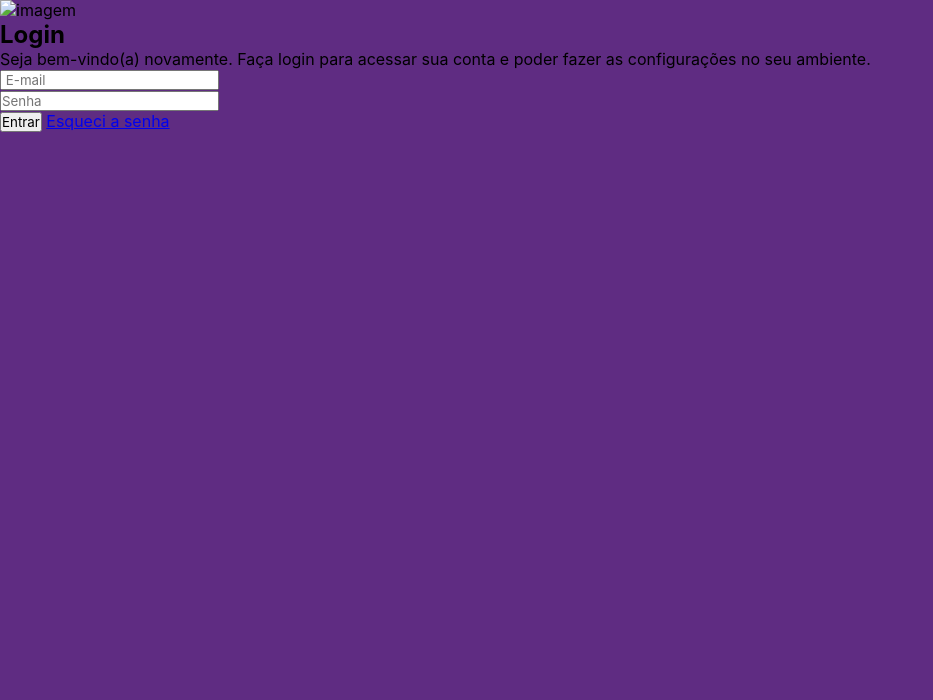
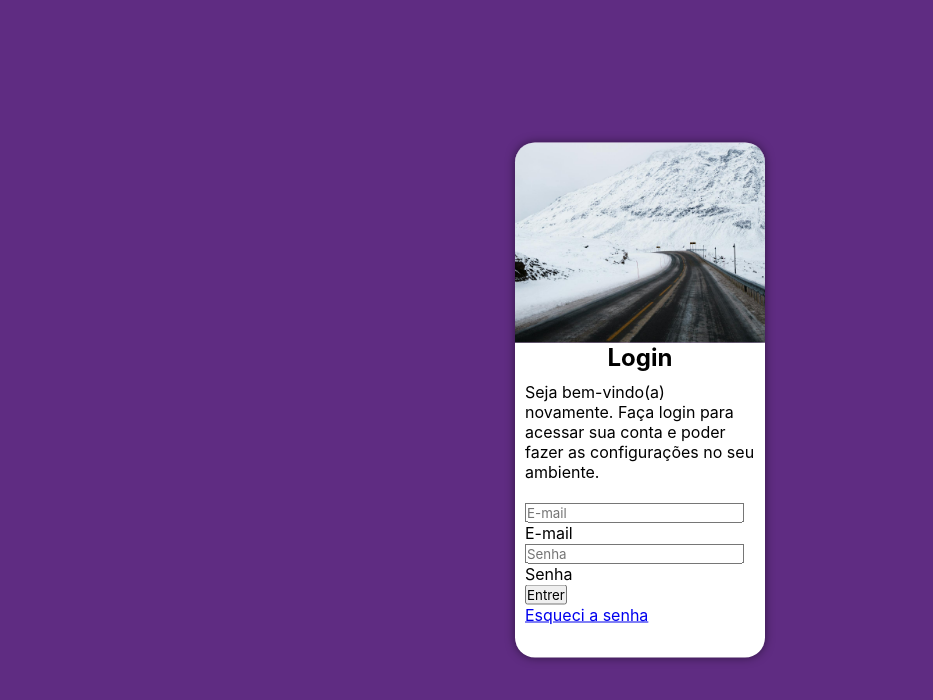
Before and after one commit to Lrarissa/projeto-login, a plain HTML site: page index.html in a window 1280 px wide. Shown: the whole page, without its empty margins (0-933 px from the left). Drawn offline with Linux system fonts and the light colour scheme.

Commit message:
arrumando o antigo código

```diff
--- a/estilos/style.css
+++ b/estilos/style.css
@@ -2,11 +2,9 @@
 
 /*
  Paleta de cores
-
  Verde: #49a09d
  Lilás: #5f2c82
 */
-
 :root {
     --verde: #49a09d;
     --lilas: #5f2c82;
@@ -30,3 +28,39 @@ main{
     height: 100vh;
     width: 100vw;
 }
+
+article{
+    text-align: left;
+}
+
+article h1{
+    text-align: center;
+}
+
+article#login{
+    position: absolute;
+    top: 50%;
+    left: 50%;
+    overflow: hidden;
+
+    background-color: white;
+    width: 250px;
+    height: 515px;
+    border-radius: 20px;
+    box-shadow: 0px 0px 10px rgba(0, 0, 0, 0.507);
+
+
+    transform: translate(-50%, -50%);
+}
+
+article#login > div#imagem{
+    display: block;
+    background: #5f2c82 url(../imagens/pexels-erik-schereder-5675540.jpg) no-repeat;
+    background-size: cover;
+    background-position: left bottom;
+    height: 200px;
+}
+
+p, .form{
+    padding: 10px;
+}
--- a/index.html
+++ b/index.html
@@ -8,31 +8,32 @@
 </head>
 <body>
     <main>
-    <section id="login">
-        <div id="imagens">
-            <img src="" alt="imagem">
+        <article id="login">
+            <div id="imagem">
             </div>
-        <div id="formulario">
+            <div id="conteudo">
                 <h1>Login</h1>
                 <p>
                     Seja bem-vindo(a) novamente. Faça login para acessar sua conta e poder fazer as configurações no seu ambiente.
                 </p>
-            <div>
-                <form action="login.php" method="post" >
-                    <input type="email" required placeholder=" E-mail" required minlength="8" autocomplete="email">
             </div>
 
-            <div>
-                <input type="password" required placeholder="Senha" required minlength="8" maxlength="10" autocomplete="current-password">
-            </div>
+            <div id="formulario">
+                <form action="login.php" method="post" class="form">
+                    <input type="email" name="email" id="iemail" required placeholder="E-mail">
+                    <label for="iemail">E-mail</label>
 
                     <div>
-                <input type="submit" value="Entrar">
+                        <input type="password" name="num" id="inum" required placeholder="Senha" minlength="8">
+                        <label for="isenha">Senha</label>
+                    </div>
+                    <div>
+                        <input type="submit" value="Entrer"> <br>
                         <a href="#">Esqueci a senha</a>
                     </div>
                 </form>
             </div>
-    </section>
+        </article>
     </main>
 </body>
 </html>
```
Lines whose indentation alone changed are shown as unchanged.
